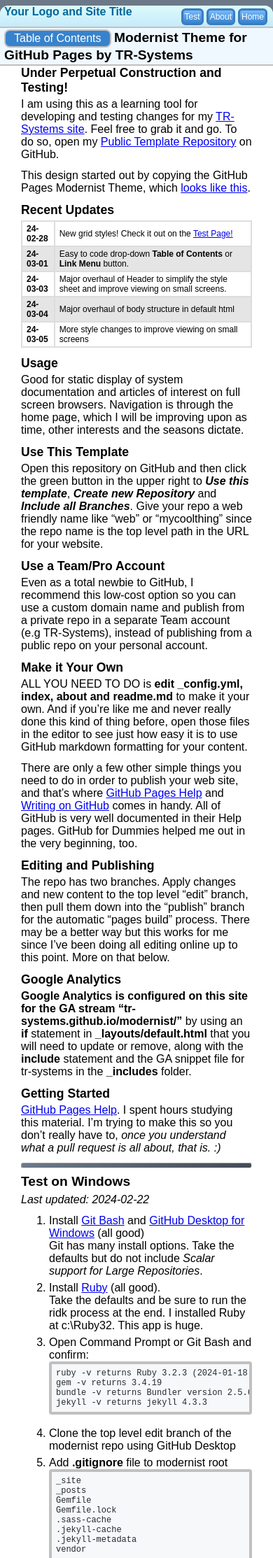
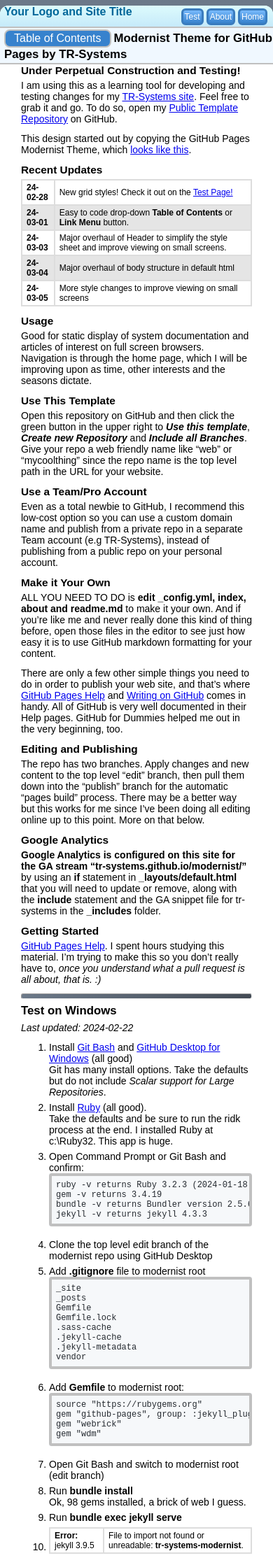
Before and after one commit to TR-Systems/modernist, a Jekyll site: the page built from index.md, in a window 390 px wide. Shown: the top 2227 px of the page at 70% size. Built offline with Jekyll 4.4.1, drawn with Linux system fonts in a browser that asks for light colours; our own code applies the rules of GitHub Pages for plain Markdown files.

Commit message:
Update tr-systems-modernist.scss

```diff
--- a/_sass/tr-systems-modernist.scss
+++ b/_sass/tr-systems-modernist.scss
@@ -292,6 +292,10 @@ kbd {
 
 @media screen and (max-width:600px) {
 
+  body {
+    font-size: 14px;
+  }
+
   .header {
     h1 {
       display: block;
```
